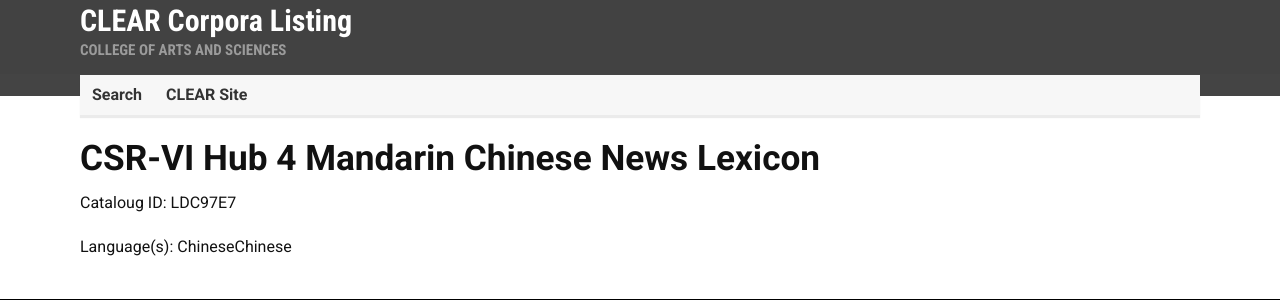
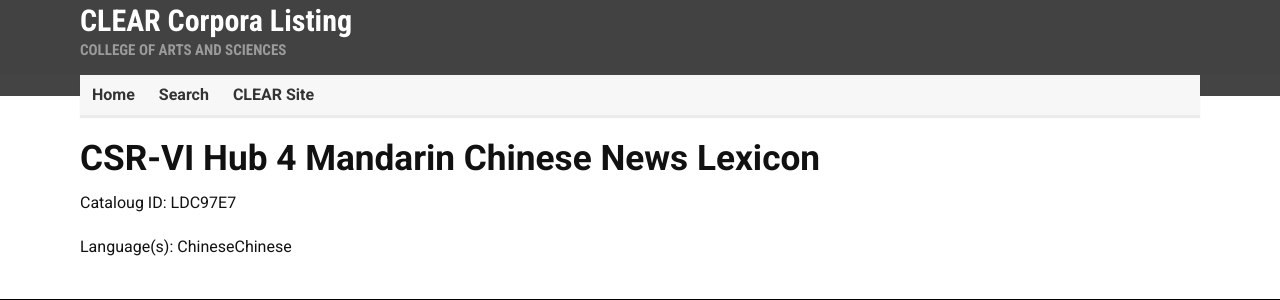
Before and after one commit to michaelpginn/clearcorpora, a Django app: page /post/3/ in a window 1280 px wide. Shown: the part 211-511 px from the top of the page. Run offline with Django 3.2, Linux system fonts and the light colour scheme; data comes from the database, SQL or seed files in the repository.

Commit message:
Fix nav links

```diff
--- a/corpusbank/templates/corpusbank/base.html
+++ b/corpusbank/templates/corpusbank/base.html
@@ -56,7 +56,7 @@
 					<header class="ucb header">
 						<div class="site-name-wrapper">
 							<div class="site-name">
-								<a href="/" title="Home" class="header__site-link" rel="home"><span>CLEAR Corpora Listing</span></a>
+								<a href={% url 'post_list' %} title="Home" class="header__site-link" rel="home"><span>CLEAR Corpora Listing</span></a>
 							</div>
 							<div class="affiliation">
 								<a href="https://www.colorado.edu/strategicrelations">College of Arts and Sciences</a>
@@ -87,8 +87,7 @@
 								<div>
 									<h2 class="element-invisible">Main menu</h2>
 									<ul class="links inline clearfix" id="main-menu">
-										<li class="home-link first"><a href={% url 'post_list' %} id="home-link" class="home-link first"><span
-													class="glyphicon glyphicon-home"></span> </a></li>
+										<li class="home-link first"><a href={% url 'post_list' %} id="home-link" class="home-link first">Home</a></li>
 										<li class=""><a href={% url 'search_form' %}>Search</a></li>
 										<li><a href="https://www.colorado.edu/lab/clear">CLEAR Site</a></li>
 									</ul>
```
